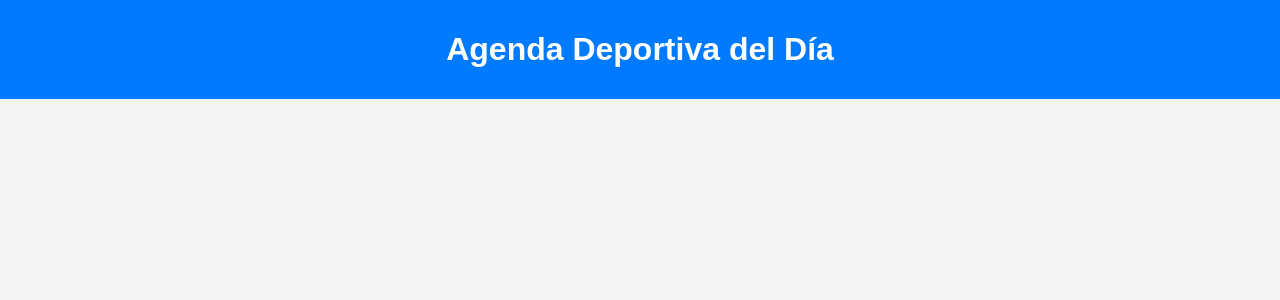
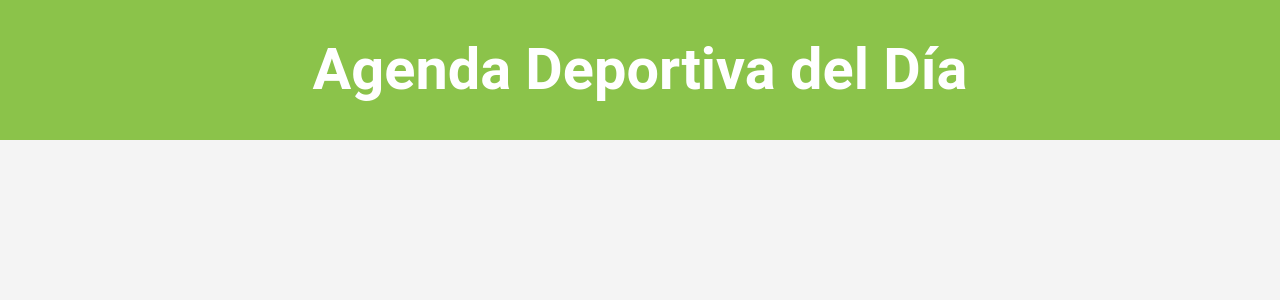
Before and after one commit to gonzacodigo/agendadeportiva, a Flask app: page / in a window 1280 px wide. Shown: the top 300 px of the page. Run offline with Flask 3, Linux system fonts and the light colour scheme.

Commit message:
Se agregaron los stilos

```diff
--- a/static/style.css
+++ b/static/style.css
@@ -6,7 +6,7 @@
 }
 
 body {
-    font-family: Arial, sans-serif;
+  font-family: 'Roboto', sans-serif;
   background-color: #f4f4f4;
   color: #333;
   line-height: 1.6;
@@ -15,13 +15,17 @@
 header {
   text-align: center;
   padding: 1.5rem;
-    background-color: #007bff;
+  background-color: #8bc34a;
   color: #fff;
+  font-size: 1.8rem;
+  font-weight: 600;
 }
 
+/* Cargando */
 #cargando {
-    color: #ff6347;
+  color: #ffffff;
   font-weight: bold;
+  text-align: center;
 }
 
 /* Contenedor principal */
@@ -29,8 +33,8 @@
   display: flex;
   flex-direction: column;
   gap: 2rem;
-    padding: 1rem;
-    max-width: 1000px;
+  padding: 2rem;
+  max-width: 1200px;
   margin: auto;
 }
 
@@ -83,11 +115,11 @@
   .agenda-container {
     display: grid;
     grid-template-columns: 1fr 1fr;
-      gap: 1.5rem;
+    gap: 2rem;
   }
 }
 
-  @media (min-width: 768px) {
+@media (min-width: 900px) {
   .agenda-container {
     grid-template-columns: repeat(3, 1fr);
   }
```
Also changed, not shown: other parts of static/style.css (+42 -14 lines). Lines whose indentation alone changed are shown as unchanged.
